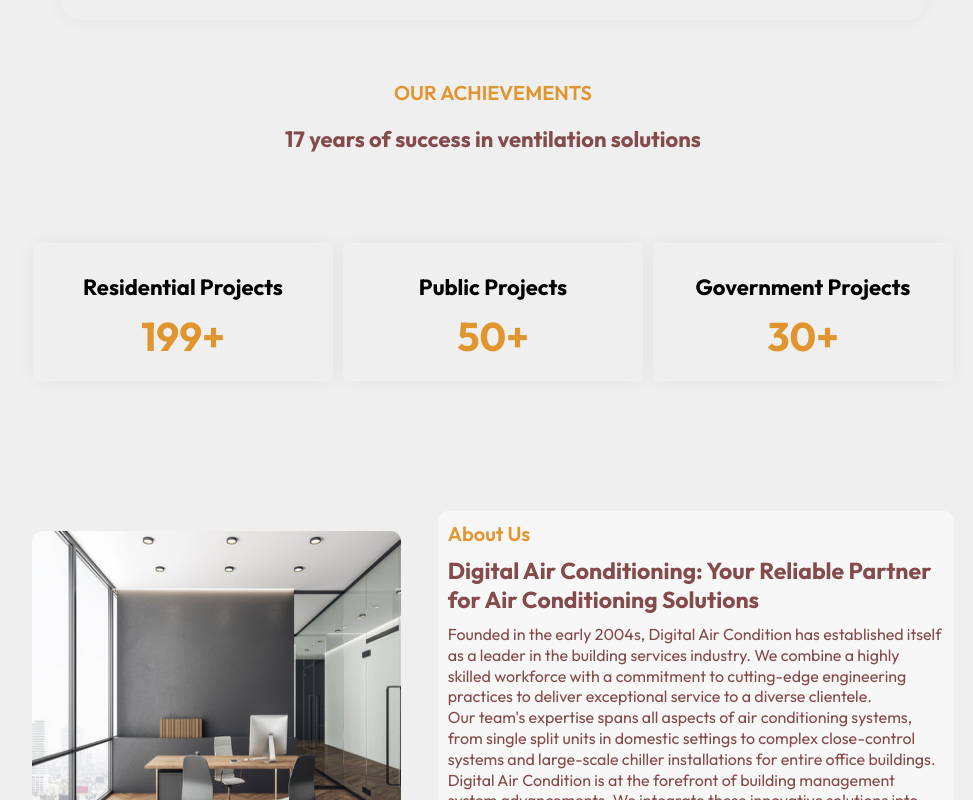
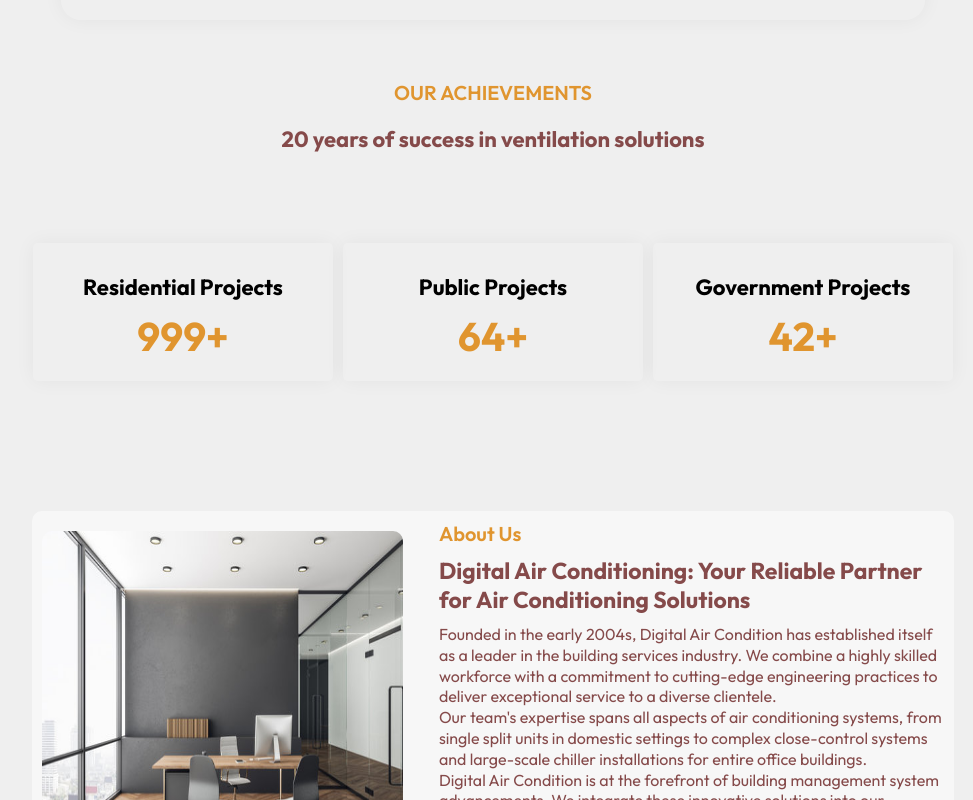
Before and after one commit to MuhammedQR/dgitalAirGroup, a React (Vite) app: page / in a window 1280 px wide. Shown: the part 2520-3320 px from the top of the page, without its empty margins (147-1120 px from the left). Built offline with nearby package versions, Linux system fonts and the light colour scheme.

Commit message:
update style hero

```diff
--- a/locales/en.json
+++ b/locales/en.json
@@ -89,7 +89,7 @@
                 "servicesSubTitle": "Our Services",
                 "servicesTitle": "We offer a comprehensive suite of services, encompassing everything from design and installation to maintenance and repair",
                 "SubTitleAchievements": "Our achievements",
-                "AchievementsTitle": "17 years of success in ventilation solutions",
+                "AchievementsTitle": "20 years of success in ventilation solutions",
                 "SubTitleTestimonials": "TESTIMONIALS",
                 "TestimonialsTitle": "What Customers Says",
                 "ContactSubTitle": "Contact Us",
--- a/src/components/About/About.css
+++ b/src/components/About/About.css
@@ -4,6 +4,9 @@
   align-items: center;
   justify-content: space-between;
   width: 90%;
+  background-color: #ffffff80;
+  padding: 10px;
+  border-radius: 10px;
 }
 
 .about-left {
@@ -11,9 +14,6 @@
 }
 
 .about-right {
-  background-color: #ffffff80;
-  padding: 10px;
-  border-radius: 10px;
   flex-basis: 56%;
 }
 
@@ -49,7 +49,7 @@
   }
   .about-left {
     flex-basis: 100%;
-    margin: 20px;
+    margin-top: 20px;
     order: 2;
   }
   .about-right {
@@ -63,5 +63,4 @@
     font-size: 14px;
     line-height: 1.2;
   }
-
 }
--- a/src/components/Counter/Counter.jsx
+++ b/src/components/Counter/Counter.jsx
@@ -45,7 +45,7 @@
           <h1>{t("residentialProjects")}</h1>
           <h2 className="count">
             {counterOn && (
-              <CountUp start={0} end={199} duration={3} delay={false} />
+              <CountUp start={0} end={1000} duration={3} delay={false} />
             )}
             +
           </h2>
@@ -58,7 +58,7 @@
           <h1>{t("publicProjects")}</h1>
           <h2 className="count">
             {counterOn && (
-              <CountUp start={0} end={50} duration={3} delay={false} />
+              <CountUp start={0} end={64} duration={3} delay={false} />
             )}
             +
           </h2>
@@ -71,7 +71,7 @@
           <h1>{t("governmentProjects")}</h1>
           <h2 className="count">
             {counterOn && (
-              <CountUp start={0} end={30} duration={3} delay={false} />
+              <CountUp start={0} end={42} duration={3} delay={false} />
             )}
             +
           </h2>
```
